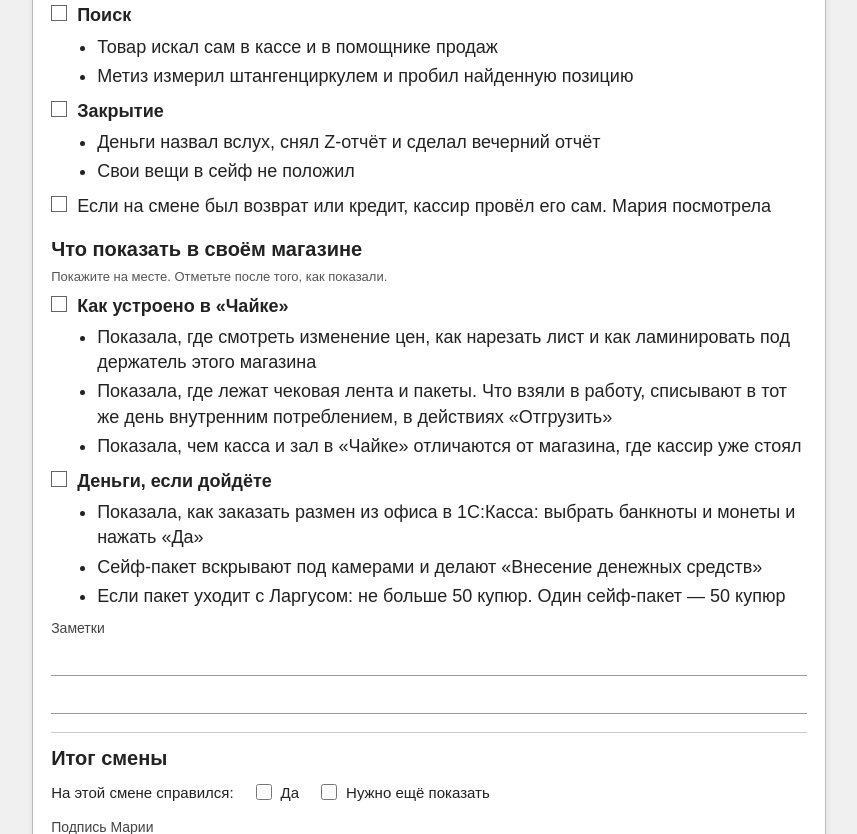
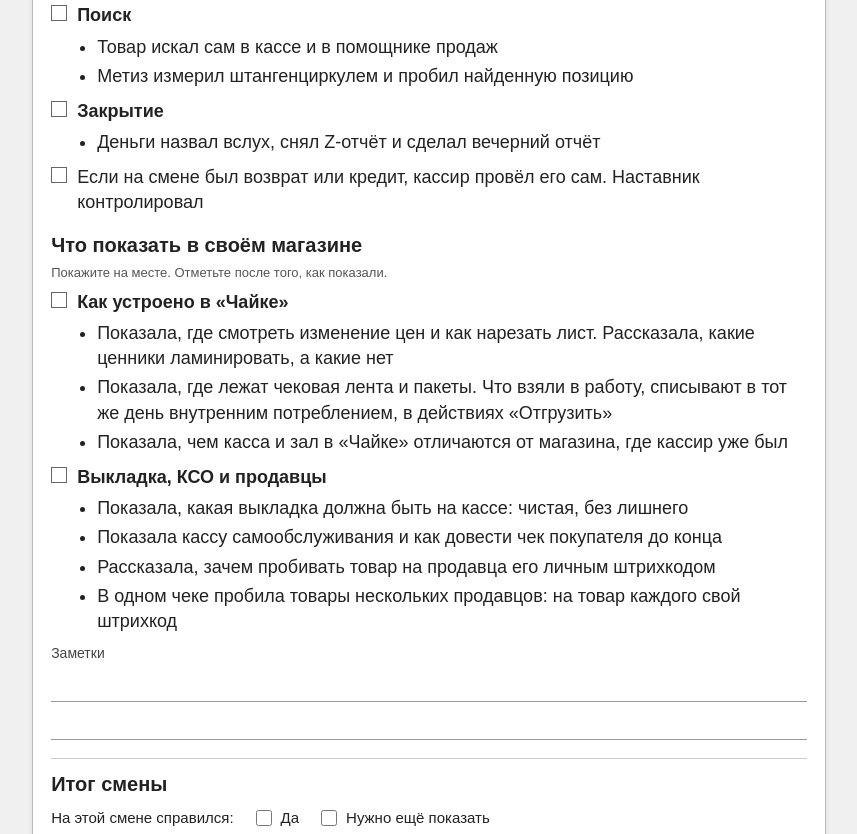
Before and after one commit to arimberg-svg/chek-list-kassira, a plain HTML site: page chaika/index.html in a window 1280 px wide. Shown: the part 669-1503 px from the top of the page, without its empty margins (211-1068 px from the left). Drawn offline with Linux system fonts and the light colour scheme.

Commit message:
Поправить лист «Чайки»: выкладка, КСО и штрихкоды продавцов вместо блока про деньги.
Co-authored-by: Cursor <cursoragent@cursor.com>

```diff
--- a/chaika/index.html
+++ b/chaika/index.html
@@ -258,9 +258,9 @@
       <section class="block day"><h2>19 ноября 2026, четверг. Живая смена</h2><p class="when">С 10:00 до 19:00. Если этого не было, не отмечайте.</p><div class="list"><label class="item"><input type="checkbox" data-k /><span class="box" aria-hidden="true"></span><span class="txt"><span class="proc">Открытие</span><ul class="steps"><li>Вошёл в 1С:Касса под своим именем и открыл смену</li><li>Сканер включил, курсор поставил в поле товара</li></ul></span></label>
 <label class="item"><input type="checkbox" data-k /><span class="box" aria-hidden="true"></span><span class="txt"><span class="proc">Чек и покупатель</span><ul class="steps"><li>Позицию добавил сканером штрихкодов. Ошибочную убрал и добавил нужную</li><li>До оплаты сверил единицу измерения. Глухарь можно перевести в вес, саморез с прессшайбой пробивают на вес</li><li>Поздоровался, предложил товар к покупке и пакет, сумму назвал вслух</li><li>Сдачу пересчитал при покупателе. Поблагодарил и отдал чек в руки</li></ul></span></label>
 <label class="item"><input type="checkbox" data-k /><span class="box" aria-hidden="true"></span><span class="txt"><span class="proc">Поиск</span><ul class="steps"><li>Товар искал сам в кассе и в помощнике продаж</li><li>Метиз измерил штангенциркулем и пробил найденную позицию</li></ul></span></label>
-<label class="item"><input type="checkbox" data-k /><span class="box" aria-hidden="true"></span><span class="txt"><span class="proc">Закрытие</span><ul class="steps"><li>Деньги назвал вслух, снял Z-отчёт и сделал вечерний отчёт</li><li>Свои вещи в сейф не положил</li></ul></span></label>
-<label class="item"><input type="checkbox" data-k /><span class="box" aria-hidden="true"></span><span class="txt">Если на смене был возврат или кредит, кассир провёл его сам. Мария посмотрела</span></label></div></section><section class="block"><h2>Что показать в своём магазине</h2><p class="when">Покажите на месте. Отметьте после того, как показали.</p><div class="list"><label class="item"><input type="checkbox" data-k /><span class="box" aria-hidden="true"></span><span class="txt"><span class="proc">Как устроено в «Чайке»</span><ul class="steps"><li>Показала, где смотреть изменение цен, как нарезать лист и как ламинировать под держатель этого магазина</li><li>Показала, где лежат чековая лента и пакеты. Что взяли в работу, списывают в тот же день внутренним потреблением, в действиях «Отгрузить»</li><li>Показала, чем касса и зал в «Чайке» отличаются от магазина, где кассир уже стоял</li></ul></span></label>
-<label class="item"><input type="checkbox" data-k /><span class="box" aria-hidden="true"></span><span class="txt"><span class="proc">Деньги, если дойдёте</span><ul class="steps"><li>Показала, как заказать размен из офиса в 1С:Касса: выбрать банкноты и монеты и нажать «Да»</li><li>Сейф-пакет вскрывают под камерами и делают «Внесение денежных средств»</li><li>Если пакет уходит с Ларгусом: не больше 50 купюр. Один сейф-пакет — 50 купюр</li></ul></span></label></div><div class="lines"><span>Заметки</span><input type="text" data-k class="ink" autocomplete="off" /><input type="text" data-k class="ink" autocomplete="off" /></div></section>
+<label class="item"><input type="checkbox" data-k /><span class="box" aria-hidden="true"></span><span class="txt"><span class="proc">Закрытие</span><ul class="steps"><li>Деньги назвал вслух, снял Z-отчёт и сделал вечерний отчёт</li></ul></span></label>
+<label class="item"><input type="checkbox" data-k /><span class="box" aria-hidden="true"></span><span class="txt">Если на смене был возврат или кредит, кассир провёл его сам. Наставник контролировал</span></label></div></section><section class="block"><h2>Что показать в своём магазине</h2><p class="when">Покажите на месте. Отметьте после того, как показали.</p><div class="list"><label class="item"><input type="checkbox" data-k /><span class="box" aria-hidden="true"></span><span class="txt"><span class="proc">Как устроено в «Чайке»</span><ul class="steps"><li>Показала, где смотреть изменение цен и как нарезать лист. Рассказала, какие ценники ламинировать, а какие нет</li><li>Показала, где лежат чековая лента и пакеты. Что взяли в работу, списывают в тот же день внутренним потреблением, в действиях «Отгрузить»</li><li>Показала, чем касса и зал в «Чайке» отличаются от магазина, где кассир уже был</li></ul></span></label>
+<label class="item"><input type="checkbox" data-k /><span class="box" aria-hidden="true"></span><span class="txt"><span class="proc">Выкладка, КСО и продавцы</span><ul class="steps"><li>Показала, какая выкладка должна быть на кассе: чистая, без лишнего</li><li>Показала кассу самообслуживания и как довести чек покупателя до конца</li><li>Рассказала, зачем пробивать товар на продавца его личным штрихкодом</li><li>В одном чеке пробила товары нескольких продавцов: на товар каждого свой штрихкод</li></ul></span></label></div><div class="lines"><span>Заметки</span><input type="text" data-k class="ink" autocomplete="off" /><input type="text" data-k class="ink" autocomplete="off" /></div></section>
 
       <section class="admit">
         <h2>Итог смены</h2>
```
Also changed, not shown: 1 other file.
